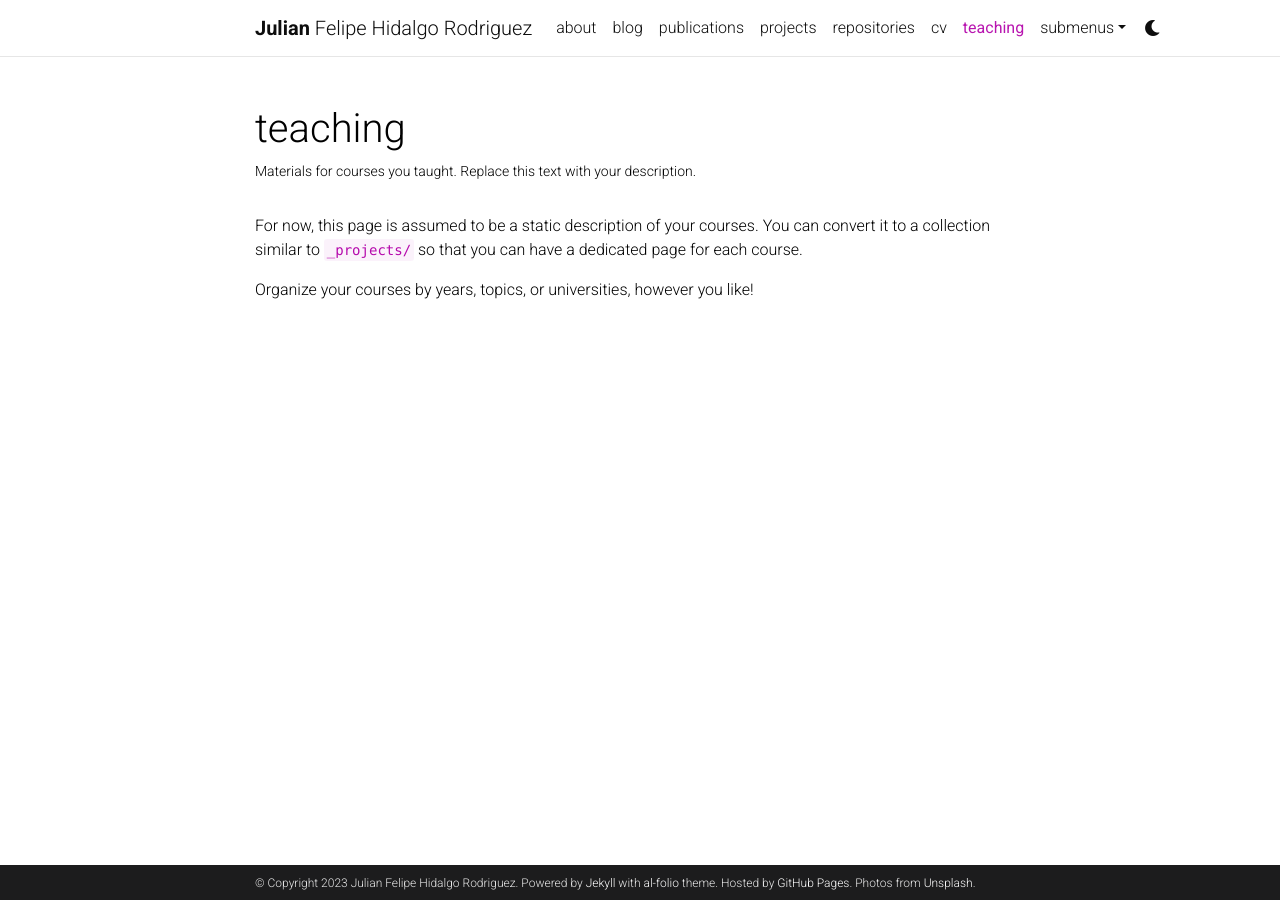
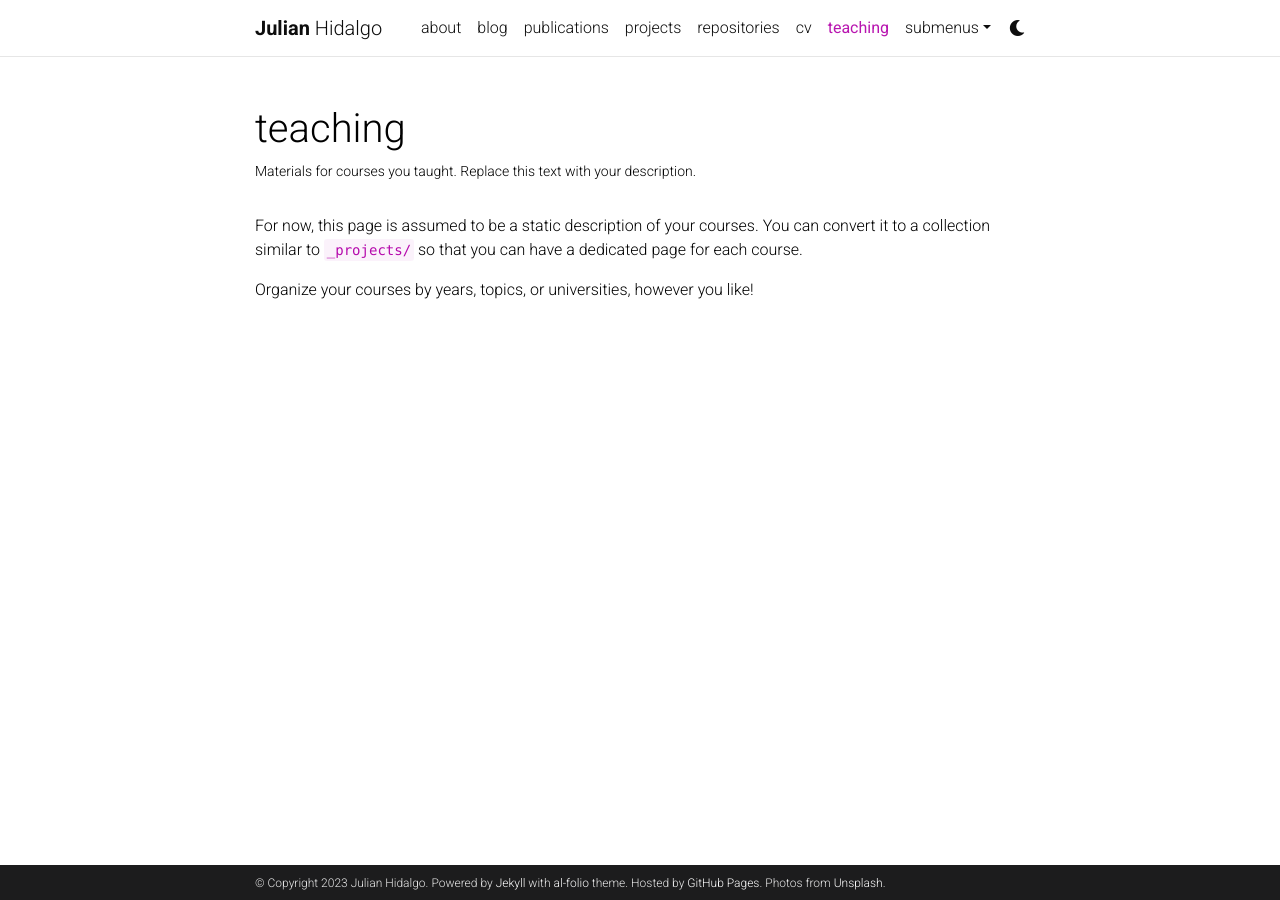
Before and after one commit to JulianHidalgoRodriguez/JulianHidalgoRodriguez.github.io, a Jekyll site: the page built from _pages/teaching.md, in a window 1280 px wide. Built offline with Jekyll 4.4.1, drawn with Linux system fonts in a browser that asks for light colours; comment, search, counter and statistics services are not loaded; a style sheet for code colours, icons or effects is not loaded.

Commit message:
Update _config.yml

```diff
--- a/_config.yml
+++ b/_config.yml
@@ -4,8 +4,8 @@
 
 title: blank # the website title (if blank, full name will be used instead)
 first_name: Julian
-middle_name: Felipe
-last_name: Hidalgo Rodriguez
+middle_name:
+last_name: Hidalgo
 email: julianfelipe.hidalgorodriguez@example.com
 description: > # the ">" symbol means to ignore newlines until "footer_text:"
   A simple, whitespace theme for academics. Based on [*folio](https://github.com/bogoli/-folio) design.
```
